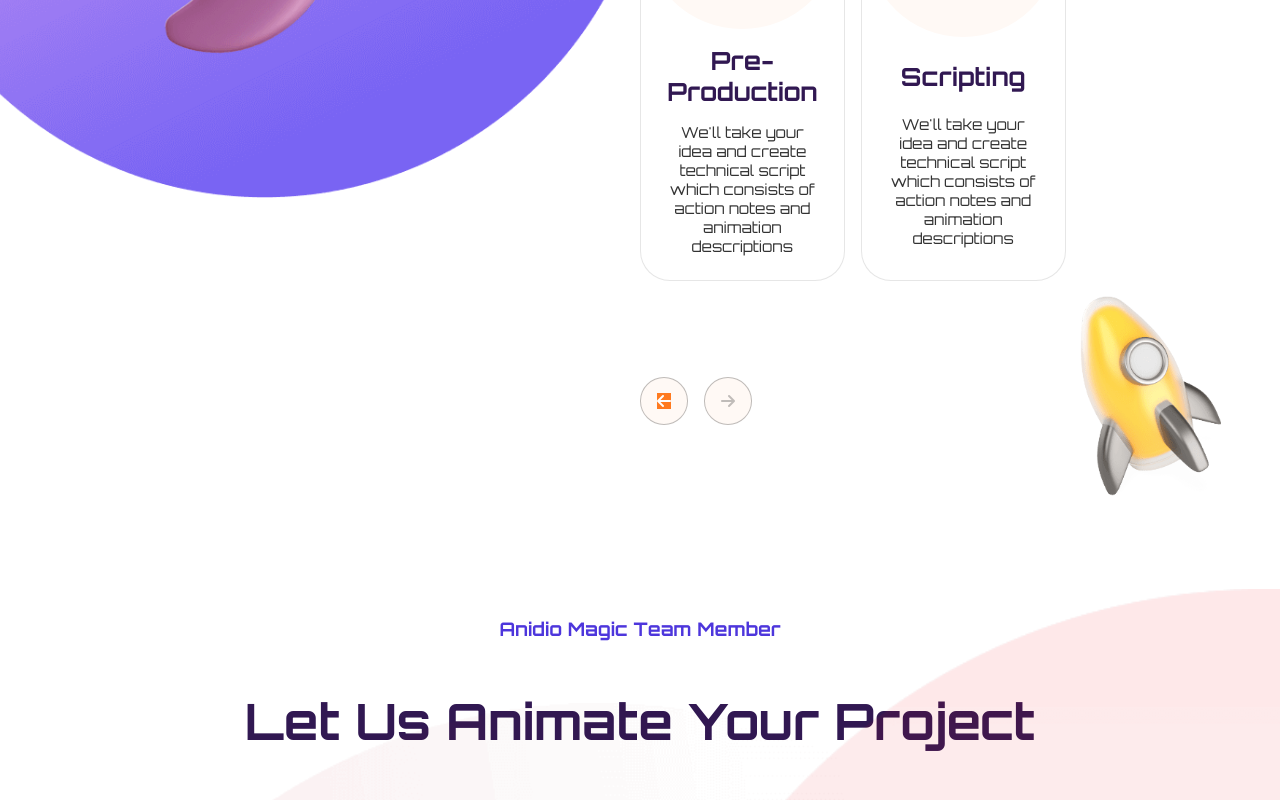
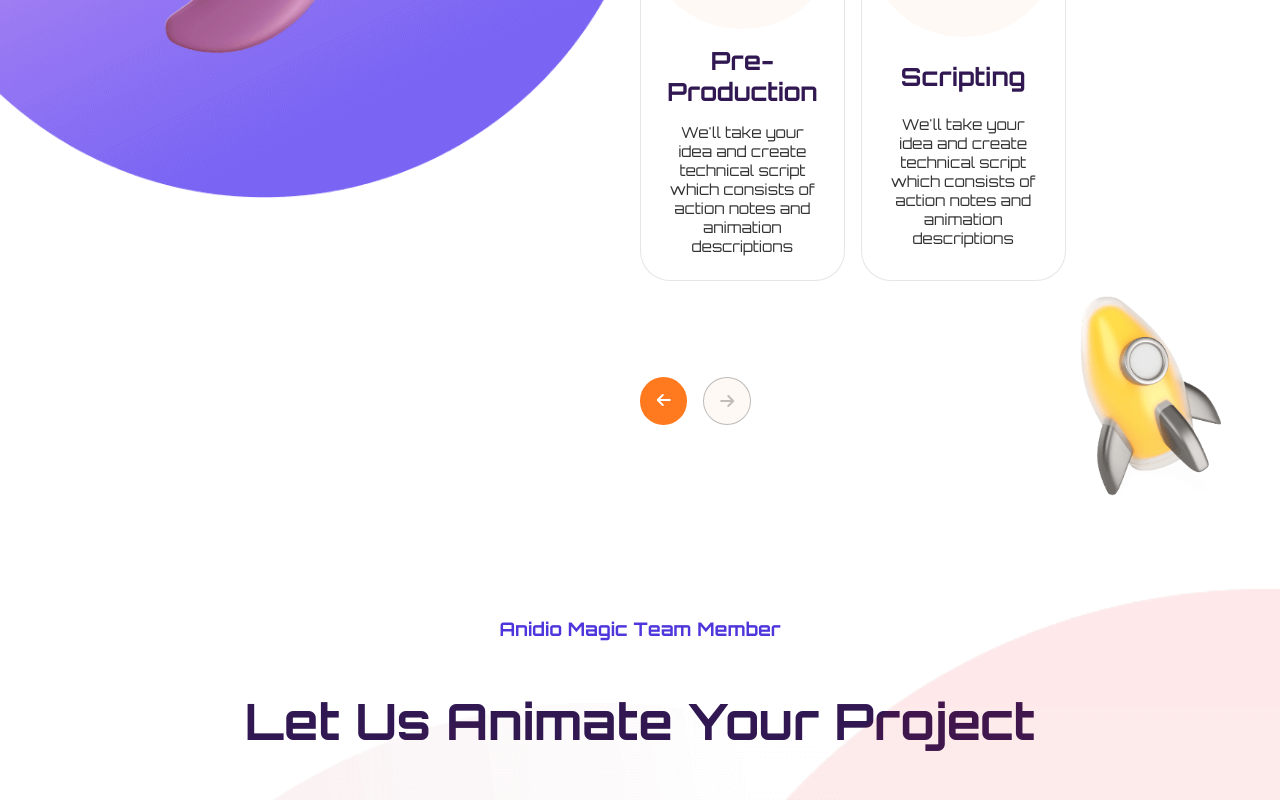
Before and after one commit to SimoneCerri/proj-html-vuejs, a Vue app: page / in a window 1280 px wide. In both pictures the pointer is over the element 664 px from the left and 6996 px from the top of the page. Shown: the part 6596-7396 px from the top of the page. Built offline with nearby package versions, Linux system fonts and the light colour scheme.

Commit message:
fix arrow on hover, can be a common_component

```diff
--- a/src/assets/css/style.css
+++ b/src/assets/css/style.css
@@ -527,20 +527,36 @@ button {
         display: flex;
         gap: 1em;
 
-        /* :hover {
-          background-color: var(--danger);
-        } */
-
-        .arrow {
+        .left_arrow,
+        .right_arrow {
           background-color: var(--lighter);
           padding: 0.8em 1em;
           border-radius: 50%;
           border: 0.5px solid #3333334f;
           color: #3333334f;
+        }
 
-          :hover {
-            background-color: var(--danger);
-            color: var(--lightest);
+        .left_arrow:hover {
+          background-color: var(--danger);
+          color: var(--lightest);
+          padding: 0;
+          border: none;
+
+          i {
+            padding: 0.8em 1.04em;
+            line-height: 1.3em;
+          }
+        }
+
+        .right_arrow:hover {
+          background-color: var(--danger);
+          color: var(--lightest);
+          padding: 0;
+          border: none;
+
+          i {
+            padding: 0.8em 1.04em;
+            line-height: 1.3em;
           }
         }
       }
@@ -673,20 +689,39 @@ button {
 
     .buttons {
       display: flex;
+      justify-content: center;
       gap: 1em;
-      justify-content: center;
-      align-items: center;
 
-      .arrow {
+      .left_arrow,
+      .right_arrow {
         background-color: var(--lighter);
         padding: 0.8em 1em;
         border-radius: 50%;
         border: 0.5px solid #3333334f;
         color: #3333334f;
+      }
 
-        :hover {
-          background-color: var(--danger);
-          color: var(--lightest);
+      .left_arrow:hover {
+        background-color: var(--danger);
+        color: var(--lightest);
+        padding: 0;
+        border: none;
+
+        i {
+          padding: 0.8em 1.04em;
+          line-height: 1.3em;
+        }
+      }
+
+      .right_arrow:hover {
+        background-color: var(--danger);
+        color: var(--lightest);
+        padding: 0;
+        border: none;
+
+        i {
+          padding: 0.8em 1.04em;
+          line-height: 1.3em;
         }
       }
     }
--- a/src/components/Main.vue
+++ b/src/components/Main.vue
@@ -228,10 +228,10 @@ export default {
                     <CardWithInfo v-for="card in cardProcess" :card />
                 </div>
                 <div class="buttons">
-                    <div class="arrow">
+                    <div class="left_arrow">
                         <i class="fa-solid fa-arrow-left"></i>
                     </div>
-                    <div class="arrow">
+                    <div class="right_arrow">
                         <i class="fa-solid fa-arrow-right"></i>
                     </div>
                 </div>
@@ -255,10 +255,10 @@ export default {
                 <CardWithInfo v-for="card in members" :card />
             </div>
             <div class="buttons">
-                <div class="arrow">
+                <div class="left_arrow">
                     <i class="fa-solid fa-arrow-left"></i>
                 </div>
-                <div class="arrow">
+                <div class="right_arrow">
                     <i class="fa-solid fa-arrow-right"></i>
                 </div>
             </div>
```
